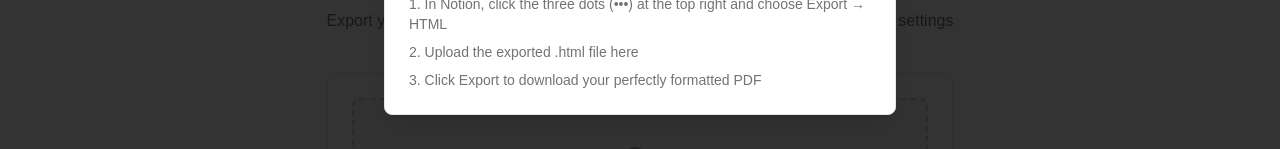
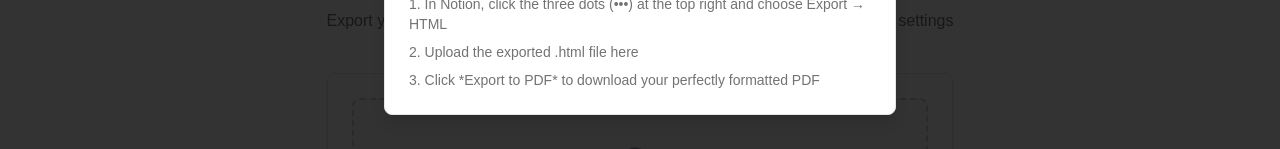
Before and after one commit to katakuna1/notion-exporter, a Next.js app: page / in a window 1280 px wide. Both pictures are taken after a click on the button 615 px from the left and 379 px from the top of the page. Shown: the part 422-571 px from the top of the page. Built offline with nearby package versions, Linux system fonts and the light colour scheme.

Commit message:
Update notion-exporter.tsx

```diff
--- a/components/notion-exporter.tsx
+++ b/components/notion-exporter.tsx
@@ -142,7 +142,7 @@ export function NotionExporter() {
                   <ol className="mt-2 list-inside list-decimal space-y-2">
                     <li>In Notion, click the three dots (•••) at the top right and choose Export → HTML</li>
                     <li>Upload the exported .html file here</li>
-                    <li>Click Export to download your perfectly formatted PDF</li>
+                    <li>Click *Export to PDF* to download your perfectly formatted PDF</li>
                   </ol>
                 </DialogDescription>
               </DialogHeader>
```
